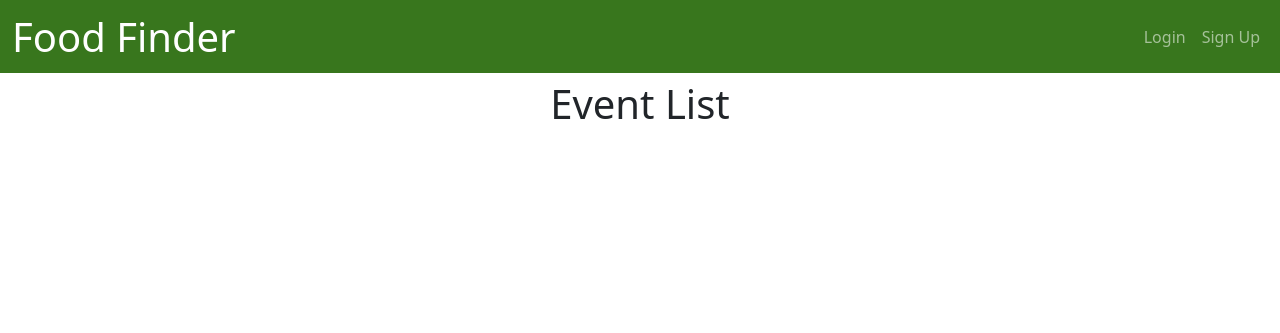
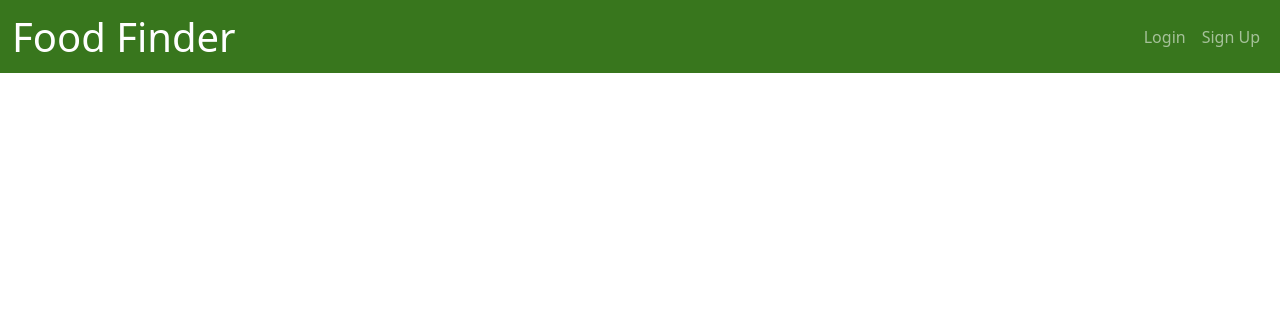
Before and after one commit to probstlukas/viscon_hackathon_2022, a Flask app: page / in a window 1280 px wide. Shown: the top 333 px of the page. Run offline with Flask 2, Linux system fonts and the light colour scheme; data that the repository does not hold is empty; some libraries are stand-ins or nearby versions.

Commit message:
removing unnecessary title

```diff
--- a/website/templates/home.html
+++ b/website/templates/home.html
@@ -1,5 +1,5 @@
 {% extends "base.html" %} {% block title %}Food Finder{% endblock %} {% block content %}
-    <h1 align="center" style="margin-top: 7px;">{% if editEvents %}Your Events{% else %}Event List{% endif %}</h1>
+    <h1 align="center" style="margin-top: 7px;">{% if editEvents %}Your Events{% else %}{% endif %}</h1> <!-- Event List -->
     <ul class="list-group list-group-flush" id="notes">
       {% for row in processed_data %}
       {% set outer_loop = loop %}
```
